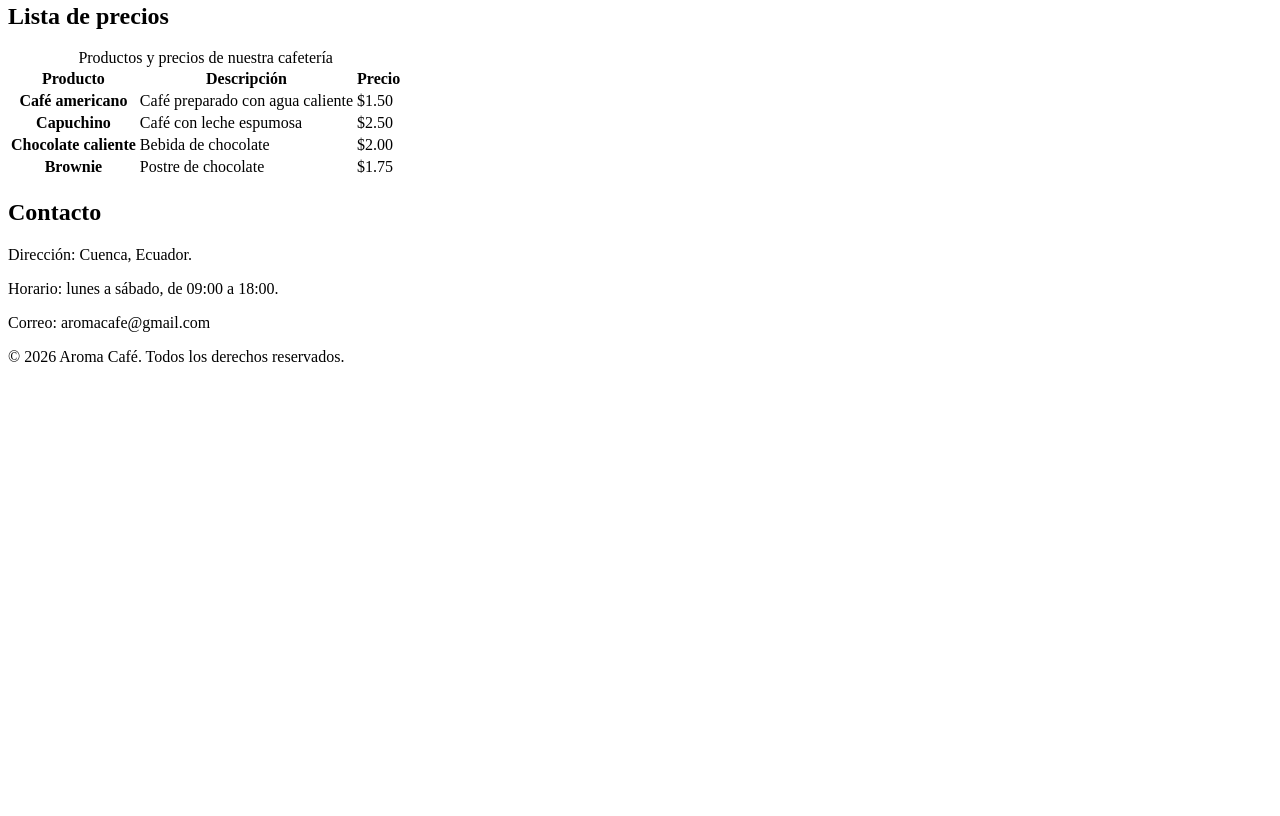
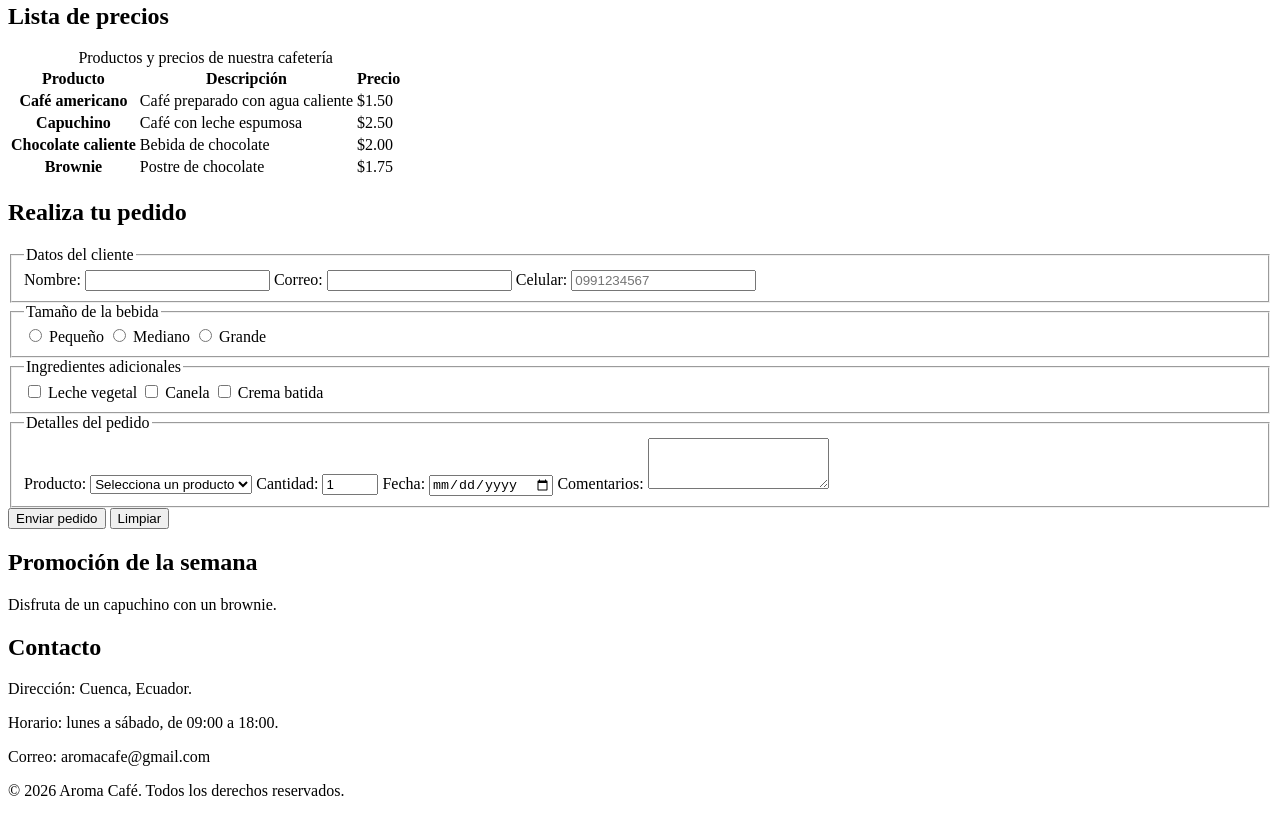
Before and after one commit to cristinaelilo/Practica---Est-ndares-HTML--LC, a plain HTML site: page index.html in a window 1280 px wide. Shown: the part 955-1771 px from the top of the page. Before the commit the page ends 1337 px from the top, so only its background shows below. Drawn offline with Linux system fonts and the light colour scheme.

Commit message:
Agregue realizar el pedido y promoción de la semana

```diff
--- a/index.html
+++ b/index.html
@@ -94,7 +94,95 @@
             </table>
         </section>
 
+        <section id="pedido">
+            <h2>Realiza tu pedido</h2>
 
+            <form action="#" method="get">
+
+                <fieldset>
+                    <legend>Datos del cliente</legend>
+
+                    <label for="nombre">Nombre:</label>
+                    <input type="text" id="nombre" name="nombre"
+                           minlength="3" required>
+
+                    <label for="correo">Correo:</label>
+                    <input type="email" id="correo" name="correo"
+                           required>
+
+                    <label for="telefono">Celular:</label>
+                    <input type="tel" id="telefono" name="telefono"
+                           pattern="09[0-9]{8}" placeholder="0991234567"
+                           title="Ingresa 10 dígitos que comiencen con 09"
+                           required>
+                </fieldset>
+
+                <fieldset>
+                    <legend>Tamaño de la bebida</legend>
+
+                    <input type="radio" id="pequeno" name="tamano"
+                           value="pequeno" required>
+                    <label for="pequeno">Pequeño</label>
+
+                    <input type="radio" id="mediano" name="tamano"
+                           value="mediano">
+                    <label for="mediano">Mediano</label>
+
+                    <input type="radio" id="grande" name="tamano"
+                           value="grande">
+                    <label for="grande">Grande</label>
+                </fieldset>
+
+                <fieldset>
+                    <legend>Ingredientes adicionales</legend>
+
+                    <input type="checkbox" id="leche" name="adicionales"
+                           value="leche">
+                    <label for="leche">Leche vegetal</label>
+
+                    <input type="checkbox" id="canela" name="adicionales"
+                           value="canela">
+                    <label for="canela">Canela</label>
+
+                    <input type="checkbox" id="crema" name="adicionales"
+                           value="crema">
+                    <label for="crema">Crema batida</label>
+                </fieldset>
+
+                <fieldset>
+                    <legend>Detalles del pedido</legend>
+
+                    <label for="producto">Producto:</label>
+                    <select id="producto" name="producto" required>
+                        <option value="">Selecciona un producto</option>
+                        <option value="americano">Café americano</option>
+                        <option value="capuchino">Capuchino</option>
+                        <option value="chocolate">Chocolate caliente</option>
+                        <option value="brownie">Brownie</option>
+                    </select>
+
+                    <label for="cantidad">Cantidad:</label>
+                    <input type="number" id="cantidad" name="cantidad"
+                           min="1" max="10" value="1" required>
+
+                    <label for="fecha">Fecha:</label>
+                    <input type="date" id="fecha" name="fecha" required>
+
+                    <label for="comentarios">Comentarios:</label>
+                    <textarea id="comentarios" name="comentarios"
+                              rows="3" maxlength="300"></textarea>
+                </fieldset>
+
+                <button type="submit">Enviar pedido</button>
+                <button type="reset">Limpiar</button>
+
+            </form>
+        </section>
+
+        <aside>
+            <h2>Promoción de la semana</h2>
+            <p>Disfruta de un capuchino con un brownie.</p>
+        </aside>
 
     </main>
 
```
